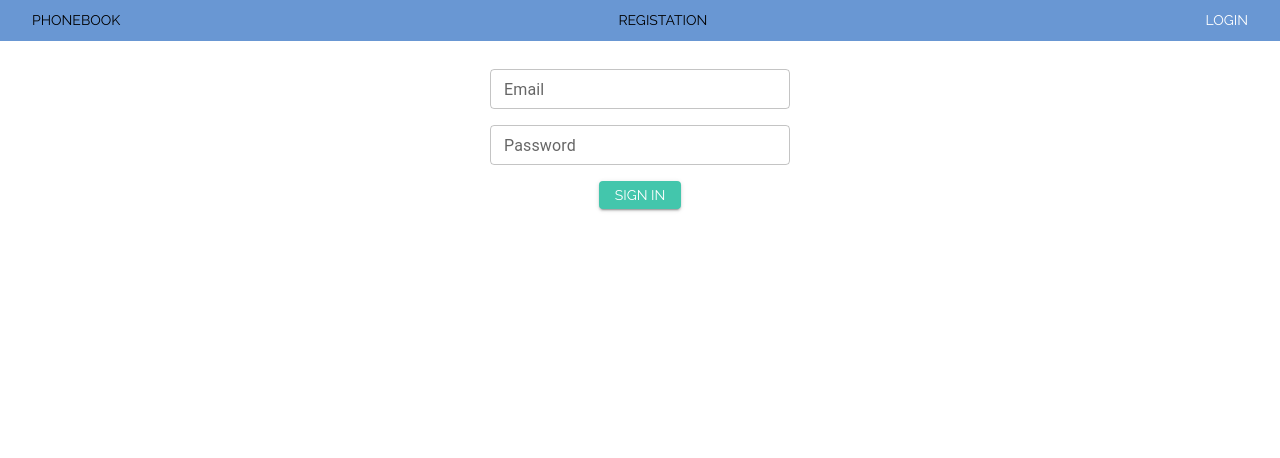
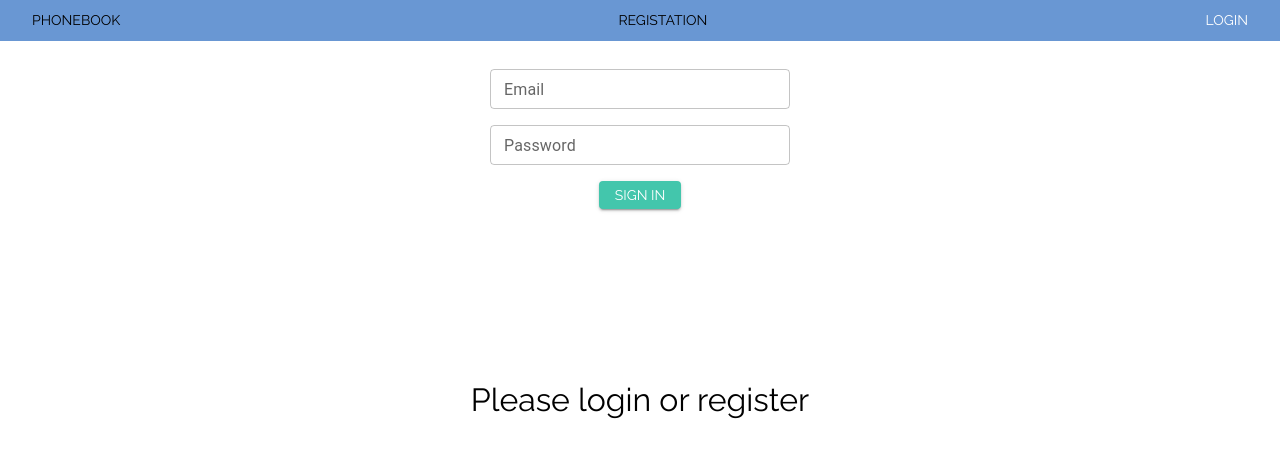
Before and after one commit to irinaog/goit-react-hw-08-phonebook, a React (Create React App) app: page /goit-react-hw-08-phonebook/login in a window 1280 px wide. Shown: the top 458 px of the page. Built offline with nearby package versions, Linux system fonts and the light colour scheme; a web font is replaced by a local one.

Commit message:
Update SharedLayout.js

```diff
--- a/src/components/SharedLayout/SharedLayout.js
+++ b/src/components/SharedLayout/SharedLayout.js
@@ -3,18 +3,18 @@ import { Outlet } from "react-router-dom";
 import { AppBar } from "components/AppBar";
 import { Loader } from "components/Loader/Loader";
 import Container from '@mui/material/Container';
-// import authSelectors from "auth/auth-selectors";
-// import { useSelector } from "react-redux";
+import authSelectors from "auth/auth-selectors";
+import { useSelector } from "react-redux";
 
 
 export const SharedLayout = () => {
-  // const isLogged = useSelector(authSelectors.getIsLoggedIn);
+  const isLogged = useSelector(authSelectors.getIsLoggedIn);
 
     return (
     <>
       <AppBar/>
         <Container maxWidth='lg'>
-          {/* {!isLogged && <div style={{
+          {!isLogged && <div style={{
     position: 'absolute',
     top: '50%',
     left: '50%',
@@ -24,7 +24,7 @@ export const SharedLayout = () => {
     fontWeight: 500,
     fontSize: '32px',
     lineHeight: 1.75,
-          }}>Please login or register </div>} */}
+          }}>Please login or register </div>}
         <Suspense fallback={<Loader/>}>
             <Outlet />
         </Suspense>
```
